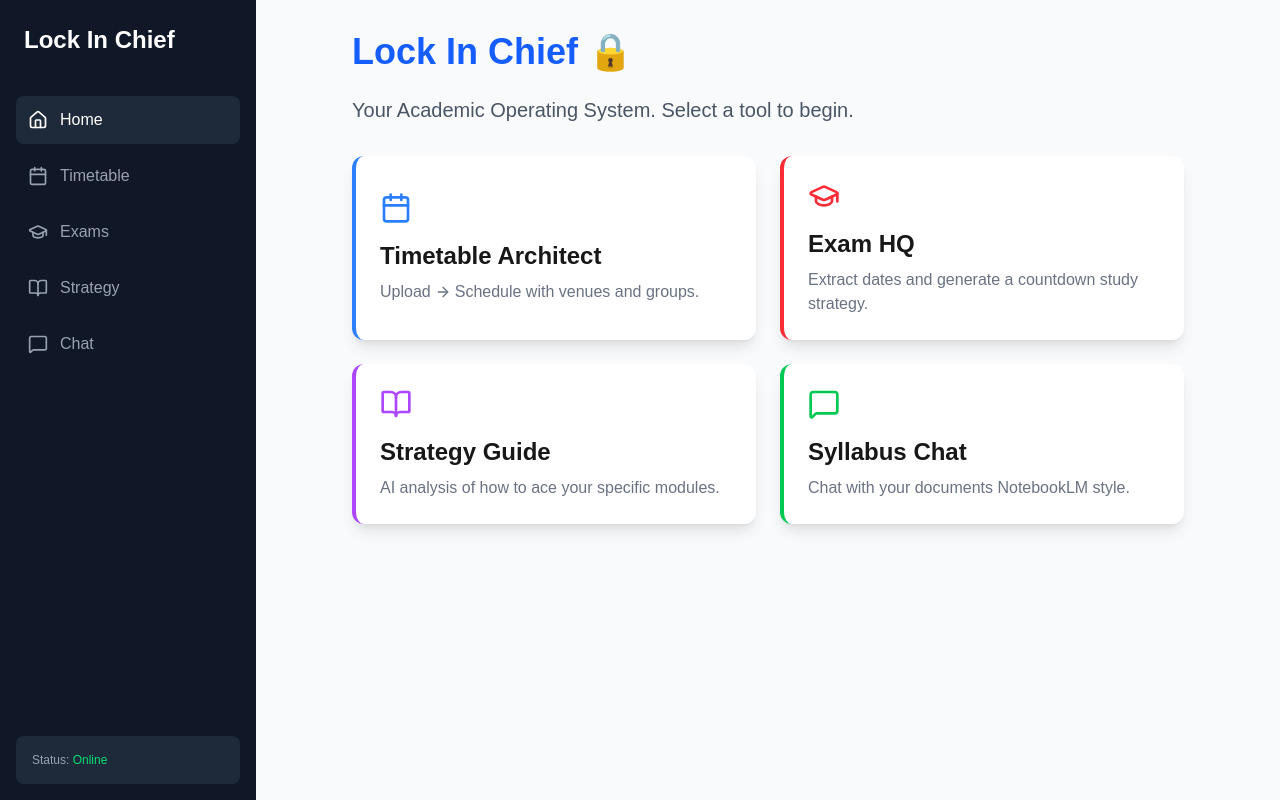
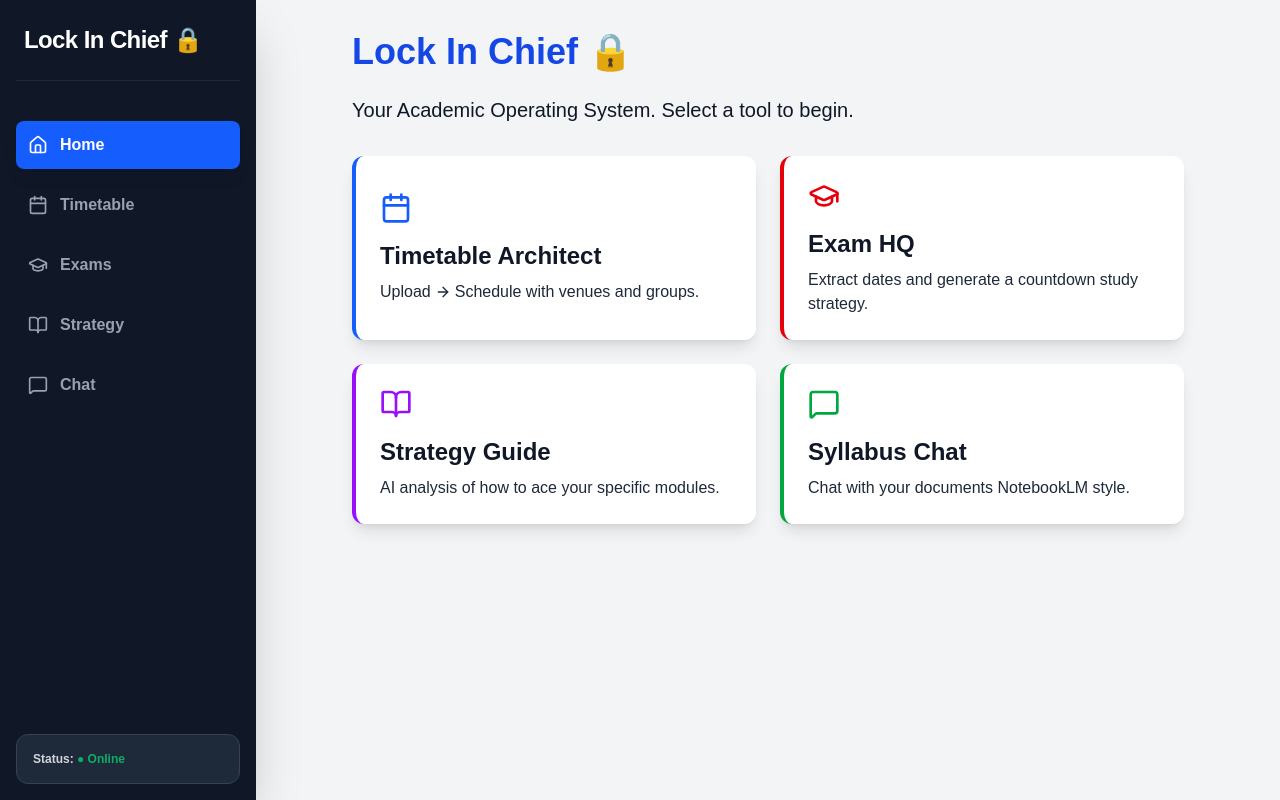
Before and after one commit to SibaSnlv/lock-in-chief, a Next.js app in the folder frontend/: page / in a window 1280 px wide. Built offline with nearby package versions, Linux system fonts and the light colour scheme.

Commit message:
Update the look

```diff
--- a/frontend/app/page.tsx
+++ b/frontend/app/page.tsx
@@ -8,34 +8,34 @@ import { Calendar, BookOpen, MessageSquare, GraduationCap, Upload, Loader2, Home
 // 1. HOME LANDING PAGE
 const Landing = ({ setView }: { setView: (view: string) => void }) => (
   <div className="p-8 max-w-4xl mx-auto">
-    <h1 className="text-4xl font-bold mb-6 text-blue-600">Lock In Chief 🔒</h1>
-    <p className="text-xl text-gray-600 mb-8">Your Academic Operating System. Select a tool to begin.</p>
+    <h1 className="text-4xl font-extrabold mb-6 text-blue-700">Lock In Chief 🔒</h1>
+    <p className="text-xl text-gray-900 mb-8 font-medium">Your Academic Operating System. Select a tool to begin.</p>
 
     <div className="grid grid-cols-1 md:grid-cols-2 gap-6">
-      <button onClick={() => setView('timetable')} className="p-6 bg-white rounded-xl shadow-lg hover:shadow-xl transition border-l-4 border-blue-500 text-left">
-        <Calendar className="w-8 h-8 text-blue-500 mb-4" />
-        <h2 className="text-2xl font-bold">Timetable Architect</h2>
-        <p className="text-gray-500 mt-2 flex items-center gap-1">
+      <button onClick={() => setView('timetable')} className="p-6 bg-white rounded-xl shadow-lg hover:shadow-xl transition border-l-4 border-blue-600 text-left">
+        <Calendar className="w-8 h-8 text-blue-600 mb-4" />
+        <h2 className="text-2xl font-bold text-gray-900">Timetable Architect</h2>
+        <p className="text-gray-800 mt-2 flex items-center gap-1 font-medium">
           Upload <ArrowRight size={16}/> Schedule with venues and groups.
         </p>
       </button>
 
-      <button onClick={() => setView('exams')} className="p-6 bg-white rounded-xl shadow-lg hover:shadow-xl transition border-l-4 border-red-500 text-left">
-        <GraduationCap className="w-8 h-8 text-red-500 mb-4" />
-        <h2 className="text-2xl font-bold">Exam HQ</h2>
-        <p className="text-gray-500 mt-2">Extract dates and generate a countdown study strategy.</p>
+      <button onClick={() => setView('exams')} className="p-6 bg-white rounded-xl shadow-lg hover:shadow-xl transition border-l-4 border-red-600 text-left">
+        <GraduationCap className="w-8 h-8 text-red-600 mb-4" />
+        <h2 className="text-2xl font-bold text-gray-900">Exam HQ</h2>
+        <p className="text-gray-800 mt-2 font-medium">Extract dates and generate a countdown study strategy.</p>
       </button>
 
-      <button onClick={() => setView('strategy')} className="p-6 bg-white rounded-xl shadow-lg hover:shadow-xl transition border-l-4 border-purple-500 text-left">
-        <BookOpen className="w-8 h-8 text-purple-500 mb-4" />
-        <h2 className="text-2xl font-bold">Strategy Guide</h2>
-        <p className="text-gray-500 mt-2">AI analysis of how to ace your specific modules.</p>
+      <button onClick={() => setView('strategy')} className="p-6 bg-white rounded-xl shadow-lg hover:shadow-xl transition border-l-4 border-purple-600 text-left">
+        <BookOpen className="w-8 h-8 text-purple-600 mb-4" />
+        <h2 className="text-2xl font-bold text-gray-900">Strategy Guide</h2>
+        <p className="text-gray-800 mt-2 font-medium">AI analysis of how to ace your specific modules.</p>
       </button>
 
-      <button onClick={() => setView('chat')} className="p-6 bg-white rounded-xl shadow-lg hover:shadow-xl transition border-l-4 border-green-500 text-left">
-        <MessageSquare className="w-8 h-8 text-green-500 mb-4" />
-        <h2 className="text-2xl font-bold">Syllabus Chat</h2>
-        <p className="text-gray-500 mt-2">Chat with your documents NotebookLM style.</p>
+      <button onClick={() => setView('chat')} className="p-6 bg-white rounded-xl shadow-lg hover:shadow-xl transition border-l-4 border-green-600 text-left">
+        <MessageSquare className="w-8 h-8 text-green-600 mb-4" />
+        <h2 className="text-2xl font-bold text-gray-900">Syllabus Chat</h2>
+        <p className="text-gray-800 mt-2 font-medium">Chat with your documents NotebookLM style.</p>
       </button>
     </div>
   </div>
@@ -51,7 +51,6 @@ const Timetable = () => {
     setLoading(true);
     const formData = new FormData(e.currentTarget);
     try {
-      // FIXED: Full URL with endpoint
       const res = await fetch('https://lock-in-chief.onrender.com/generate-timetable', {
         method: 'POST',
         body: formData,
@@ -67,14 +66,19 @@ const Timetable = () => {
 
   return (
     <div className="p-6 space-y-6">
-      <h2 className="text-3xl font-bold flex items-center gap-2"><Calendar /> Timetable Architect</h2>
+      <h2 className="text-3xl font-extrabold flex items-center gap-2 text-gray-900"><Calendar className="text-blue-600"/> Timetable Architect</h2>
 
       {!data ? (
         <form onSubmit={handleUpload} className="bg-white p-6 rounded-lg shadow-md space-y-4">
-          <label className="block font-medium">1. Upload Syllabus PDFs</label>
-          <input type="file" name="files" multiple className="block w-full text-sm text-gray-500 file:mr-4 file:py-2 file:px-4 file:rounded-full file:border-0 file:bg-blue-50 file:text-blue-700 hover:file:bg-blue-100" />
-          <input type="text" name="preference" placeholder="Preferences (e.g. No Friday classes)" className="w-full p-2 border rounded border-gray-300" />
-          <button type="submit" disabled={loading} className="bg-blue-600 text-white px-6 py-2 rounded-lg w-full font-bold">
+          <label className="block font-bold text-gray-900">1. Upload Syllabus PDFs</label>
+          {/* UPDATED: Darker file text */}
+          <input type="file" name="files" multiple className="block w-full text-sm text-gray-900 file:mr-4 file:py-2 file:px-4 file:rounded-full file:border-0 file:bg-blue-100 file:text-blue-800 hover:file:bg-blue-200" />
+
+          <label className="block font-bold text-gray-900">2. Preferences</label>
+          {/* UPDATED: Black text when typing */}
+          <input type="text" name="preference" placeholder="e.g. I prefer morning classes..." className="w-full p-3 border border-gray-300 rounded-lg text-black placeholder-gray-500 font-medium" />
+
+          <button type="submit" disabled={loading} className="bg-blue-600 text-white px-6 py-3 rounded-lg w-full font-bold text-lg hover:bg-blue-700 transition">
             {loading ? <Loader2 className="animate-spin mx-auto"/> : "Generate Schedule"}
           </button>
         </form>
@@ -82,19 +86,21 @@ const Timetable = () => {
         <div className="space-y-4">
           <div className="grid grid-cols-1 md:grid-cols-2 lg:grid-cols-3 gap-4">
             {data.data.timetable.map((cls: any, i: number) => (
-              <div key={i} className="bg-white p-4 rounded-lg shadow border-l-4 border-blue-400">
-                <h3 className="font-bold text-lg">{cls.subject}</h3>
-                <p className="text-sm text-gray-600">{cls.type} • {cls.group}</p>
-                <div className="mt-2 flex items-center gap-2 text-sm font-mono bg-gray-50 p-2 rounded">
+              <div key={i} className="bg-white p-4 rounded-lg shadow-md border-l-4 border-blue-500">
+                <h3 className="font-bold text-lg text-black">{cls.subject}</h3>
+                <p className="text-sm text-gray-900 font-medium">{cls.type} • {cls.group}</p>
+                <div className="mt-2 flex items-center gap-2 text-sm font-bold text-gray-800 bg-gray-100 p-2 rounded">
                   <span>{cls.day}</span>
                   <span>{cls.time}</span>
                 </div>
-                <p className="mt-2 text-xs font-bold text-blue-600 uppercase tracking-wide">📍 {cls.venue}</p>
+                <p className="mt-2 text-sm font-bold text-blue-700 uppercase tracking-wide">📍 {cls.venue}</p>
               </div>
             ))}
           </div>
-          <a href={`data:application/pdf;base64,${data.pdf}`} download="timetable.pdf" className="inline-block bg-gray-800 text-white px-4 py-2 rounded">Download PDF</a>
-          <button onClick={() => setData(null)} className="ml-4 text-gray-500 underline">Start Over</button>
+          <div className="flex gap-4">
+            <a href={`data:application/pdf;base64,${data.pdf}`} download="timetable.pdf" className="inline-block bg-gray-900 text-white px-6 py-2 rounded-lg font-bold hover:bg-black">Download PDF</a>
+            <button onClick={() => setData(null)} className="text-gray-700 font-bold underline hover:text-black">Start Over</button>
+          </div>
         </div>
       )}
     </div>
@@ -111,7 +117,6 @@ const Exams = () => {
     setLoading(true);
     const formData = new FormData(e.currentTarget);
     try {
-      // FIXED: Full URL with endpoint
       const res = await fetch('https://lock-in-chief.onrender.com/generate-exams', { method: 'POST', body: formData });
       if (!res.ok) throw new Error("Server Error");
       setData(await res.json());
@@ -121,32 +126,33 @@ const Exams = () => {
 
   return (
     <div className="p-6 space-y-6">
-      <h2 className="text-3xl font-bold flex items-center gap-2"><GraduationCap /> Exam HQ</h2>
+      <h2 className="text-3xl font-extrabold flex items-center gap-2 text-gray-900"><GraduationCap className="text-red-600"/> Exam HQ</h2>
       {!data ? (
         <form onSubmit={handleUpload} className="bg-white p-6 rounded-lg shadow-md space-y-4">
-          <input type="file" name="files" multiple className="block w-full text-sm text-gray-500 file:mr-4 file:py-2 file:px-4 file:rounded-full file:border-0 file:bg-red-50 file:text-red-700" />
-          <button type="submit" disabled={loading} className="bg-red-600 text-white px-6 py-2 rounded-lg w-full font-bold">
+          <label className="block font-bold text-gray-900">Upload Exam Scope / Timetable</label>
+          <input type="file" name="files" multiple className="block w-full text-sm text-gray-900 file:mr-4 file:py-2 file:px-4 file:rounded-full file:border-0 file:bg-red-100 file:text-red-800" />
+          <button type="submit" disabled={loading} className="bg-red-600 text-white px-6 py-3 rounded-lg w-full font-bold text-lg hover:bg-red-700 transition">
             {loading ? <Loader2 className="animate-spin mx-auto"/> : "Extract Exams"}
           </button>
         </form>
       ) : (
         <div className="grid grid-cols-1 lg:grid-cols-2 gap-6">
-          <div className="bg-white p-6 rounded-lg shadow">
-            <h3 className="font-bold text-xl mb-4">Exam Dates</h3>
+          <div className="bg-white p-6 rounded-lg shadow-md">
+            <h3 className="font-extrabold text-xl mb-4 text-black border-b pb-2">Exam Dates</h3>
             {data.data.exams.map((ex: any, i: number) => (
-              <div key={i} className="flex justify-between border-b py-2">
-                <span>{ex.title}</span>
-                <span className="font-mono bg-red-100 text-red-800 px-2 rounded">{ex.date}</span>
+              <div key={i} className="flex justify-between border-b border-gray-100 py-3">
+                <span className="font-bold text-gray-800">{ex.title}</span>
+                <span className="font-bold font-mono bg-red-100 text-red-900 px-3 py-1 rounded">{ex.date}</span>
               </div>
             ))}
           </div>
-          <div className="bg-white p-6 rounded-lg shadow">
-            <h3 className="font-bold text-xl mb-4">Study Plan</h3>
+          <div className="bg-white p-6 rounded-lg shadow-md">
+            <h3 className="font-extrabold text-xl mb-4 text-black border-b pb-2">Study Plan</h3>
             {data.data.study_schedule.map((s: any, i: number) => (
-              <div key={i} className="mb-4">
-                <div className="font-bold text-gray-700">{s.week}</div>
-                <div className="text-sm text-gray-600">{s.focus}</div>
-                <div className="text-xs text-blue-500">{s.method}</div>
+              <div key={i} className="mb-4 bg-gray-50 p-3 rounded">
+                <div className="font-bold text-black">{s.week}</div>
+                <div className="text-sm text-gray-900 font-medium mt-1">{s.focus}</div>
+                <div className="text-xs text-blue-700 font-bold mt-1">{s.method}</div>
               </div>
             ))}
           </div>
@@ -166,7 +172,6 @@ const Strategy = () => {
     setLoading(true);
     const formData = new FormData(e.currentTarget);
     try {
-      // FIXED: Full URL with endpoint
       const res = await fetch('https://lock-in-chief.onrender.com/generate-strategy', { method: 'POST', body: formData });
       if (!res.ok) throw new Error("Server Error");
       setData(await res.json());
@@ -176,36 +181,38 @@ const Strategy = () => {
 
   return (
     <div className="p-6 space-y-6">
-      <h2 className="text-3xl font-bold flex items-center gap-2"><BookOpen /> Strategy Guide</h2>
+      <h2 className="text-3xl font-extrabold flex items-center gap-2 text-gray-900"><BookOpen className="text-purple-600"/> Strategy Guide</h2>
       {!data ? (
         <form onSubmit={handleUpload} className="bg-white p-6 rounded-lg shadow-md space-y-4">
-          <p className="text-sm text-gray-500">Upload Study Guides or Syllabus for analysis.</p>
-          <input type="file" name="files" multiple className="block w-full text-sm text-gray-500 file:mr-4 file:py-2 file:px-4 file:rounded-full file:border-0 file:bg-purple-50 file:text-purple-700" />
-          <button type="submit" disabled={loading} className="bg-purple-600 text-white px-6 py-2 rounded-lg w-full font-bold">
+          <p className="text-base text-gray-900 font-medium">Upload Study Guides or Syllabus for analysis.</p>
+          <input type="file" name="files" multiple className="block w-full text-sm text-gray-900 file:mr-4 file:py-2 file:px-4 file:rounded-full file:border-0 file:bg-purple-100 file:text-purple-800" />
+          <button type="submit" disabled={loading} className="bg-purple-600 text-white px-6 py-3 rounded-lg w-full font-bold text-lg hover:bg-purple-700 transition">
             {loading ? <Loader2 className="animate-spin mx-auto"/> : "Analyze Strategy"}
           </button>
         </form>
       ) : (
         <div className="space-y-4">
-          <div className="bg-blue-50 p-4 rounded-lg border border-blue-200">
-            <h3 className="font-bold text-blue-800">General Advice</h3>
-            <p className="text-blue-900">{data.data.general_advice}</p>
+          <div className="bg-blue-50 p-6 rounded-lg border-l-4 border-blue-600">
+            <h3 className="font-bold text-blue-900 text-lg mb-2">General Advice</h3>
+            <p className="text-blue-950 font-medium leading-relaxed">{data.data.general_advice}</p>
           </div>
-          <div className="grid gap-4">
+          <div className="grid gap-6">
             {data.data.modules.map((mod: any, i: number) => (
-              <div key={i} className="bg-white p-6 rounded-lg shadow">
-                <div className="flex justify-between items-start">
-                  <h3 className="font-bold text-xl">{mod.name}</h3>
-                  <span className="bg-yellow-100 text-yellow-800 text-xs px-2 py-1 rounded uppercase">{mod.difficulty}</span>
+              <div key={i} className="bg-white p-6 rounded-lg shadow-md border border-gray-200">
+                <div className="flex justify-between items-start mb-4">
+                  <h3 className="font-extrabold text-xl text-black">{mod.name}</h3>
+                  <span className="bg-yellow-100 text-yellow-900 text-xs font-bold px-3 py-1 rounded uppercase border border-yellow-200">{mod.difficulty}</span>
                 </div>
-                <div className="mt-4 grid grid-cols-1 md:grid-cols-2 gap-4">
+                <div className="grid grid-cols-1 md:grid-cols-2 gap-6">
                   <div>
-                    <h4 className="font-bold text-sm text-gray-500">Key Topics</h4>
-                    <ul className="list-disc list-inside text-sm">{mod.key_topics.map((t: string) => <li key={t}>{t}</li>)}</ul>
+                    <h4 className="font-bold text-sm text-gray-500 uppercase tracking-wide mb-2">Key Topics</h4>
+                    <ul className="list-disc list-inside text-sm text-gray-900 font-medium space-y-1">
+                      {mod.key_topics.map((t: string) => <li key={t}>{t}</li>)}
+                    </ul>
                   </div>
                   <div>
-                    <h4 className="font-bold text-sm text-gray-500">Strategy</h4>
-                    <p className="text-sm">{mod.strategy}</p>
+                    <h4 className="font-bold text-sm text-gray-500 uppercase tracking-wide mb-2">Strategy</h4>
+                    <p className="text-sm text-gray-900 leading-relaxed font-medium">{mod.strategy}</p>
                   </div>
                 </div>
               </div>
@@ -231,13 +238,12 @@ const Chat = () => {
     for (let i = 0; i < e.target.files.length; i++) {
       formData.append('files', e.target.files[i]);
     }
-    // Re-use timetable endpoint to extract text
     try {
       const res = await fetch('https://lock-in-chief.onrender.com/generate-timetable', { method: 'POST', body: formData });
       if (!res.ok) throw new Error("Server Error");
       const json = await res.json();
       setContext(json.raw_text);
-      setMessages([{ role: "system", content: "Documents loaded. Ask me anything!" }]);
+      setMessages([{ role: "system", content: "Documents loaded. I'm ready to answer your questions!" }]);
     } catch(e) { alert("Error loading documents."); }
     setLoading(false);
   };
@@ -249,7 +255,6 @@ const Chat = () => {
     setInput("");
 
     try {
-      // FIXED: Full URL with endpoint
       const res = await fetch('https://lock-in-chief.onrender.com/chat', {
         method: 'POST',
         headers: { 'Content-Type': 'application/json' },
@@ -264,33 +269,33 @@ const Chat = () => {
 
   return (
     <div className="h-full flex flex-col p-6">
-      <h2 className="text-3xl font-bold flex items-center gap-2 mb-4"><MessageSquare /> Syllabus Chat</h2>
+      <h2 className="text-3xl font-extrabold flex items-center gap-2 mb-4 text-gray-900"><MessageSquare className="text-green-600"/> Syllabus Chat</h2>
 
       {!context ? (
-        <div className="flex-1 flex flex-col justify-center items-center bg-white rounded-lg border-2 border-dashed border-gray-300 p-12">
-          <Upload className="w-12 h-12 text-gray-400 mb-4" />
-          <p className="text-xl text-gray-600 mb-4">Upload documents to start chatting</p>
-          <input type="file" multiple onChange={handleUpload} className="block w-64 text-sm text-gray-500 file:mr-4 file:py-2 file:px-4 file:rounded-full file:border-0 file:bg-green-50 file:text-green-700" />
-          {loading && <p className="mt-4 text-green-600 font-bold">Reading documents...</p>}
+        <div className="flex-1 flex flex-col justify-center items-center bg-white rounded-xl border-2 border-dashed border-gray-300 p-12">
+          <Upload className="w-16 h-16 text-gray-400 mb-6" />
+          <p className="text-2xl text-gray-800 font-bold mb-4">Upload documents to start chatting</p>
+          <input type="file" multiple onChange={handleUpload} className="block w-64 text-sm text-gray-700 file:mr-4 file:py-3 file:px-6 file:rounded-full file:border-0 file:bg-green-100 file:text-green-800 font-bold hover:file:bg-green-200 cursor-pointer" />
+          {loading && <p className="mt-4 text-green-700 font-bold animate-pulse">Reading documents...</p>}
         </div>
       ) : (
-        <div className="flex-1 flex flex-col bg-white rounded-lg shadow overflow-hidden h-[500px]">
-          <div className="flex-1 overflow-y-auto p-4 space-y-4">
+        <div className="flex-1 flex flex-col bg-white rounded-xl shadow-lg border border-gray-200 overflow-hidden h-[600px]">
+          <div className="flex-1 overflow-y-auto p-6 space-y-4 bg-gray-50">
             {messages.map((m, i) => (
-              <div key={i} className={`p-3 rounded-lg max-w-[80%] ${m.role === 'user' ? 'bg-blue-600 text-white ml-auto' : 'bg-gray-100 text-gray-800'}`}>
+              <div key={i} className={`p-4 rounded-xl max-w-[85%] font-medium leading-relaxed ${m.role === 'user' ? 'bg-blue-600 text-white ml-auto shadow-md' : 'bg-white text-gray-900 border border-gray-200 shadow-sm'}`}>
                 {m.content}
               </div>
             ))}
           </div>
-          <div className="p-4 border-t flex gap-2">
+          <div className="p-4 border-t border-gray-200 bg-white flex gap-3">
             <input
               value={input}
               onChange={(e) => setInput(e.target.value)}
               onKeyPress={(e) => e.key === 'Enter' && sendMessage()}
-              placeholder="Ask about your syllabus..."
-              className="flex-1 p-2 border rounded"
+              placeholder="Ask a question about your syllabus..."
+              className="flex-1 p-3 border border-gray-300 rounded-lg text-black placeholder-gray-500 font-medium focus:ring-2 focus:ring-blue-500 outline-none"
             />
-            <button onClick={sendMessage} className="bg-green-600 text-white px-4 py-2 rounded">Send</button>
+            <button onClick={sendMessage} className="bg-green-600 text-white px-6 py-2 rounded-lg font-bold hover:bg-green-700 transition shadow-md">Send</button>
           </div>
         </div>
       )}
@@ -303,31 +308,31 @@ export default function Page() {
   const [view, setView] = useState('home');
 
   return (
-    <div className="flex bg-gray-50 min-h-screen">
+    <div className="flex bg-gray-100 min-h-screen">
       {/* Sidebar */}
-      <div className="w-64 bg-gray-900 text-white h-screen fixed left-0 top-0 p-4 flex flex-col z-10">
-        <div className="mb-8 p-2">
-          <h1 className="text-2xl font-bold text-white">Lock In Chief</h1>
+      <div className="w-64 bg-gray-900 text-white h-screen fixed left-0 top-0 p-4 flex flex-col z-10 shadow-2xl">
+        <div className="mb-10 p-2 border-b border-gray-800 pb-6">
+          <h1 className="text-2xl font-extrabold text-white tracking-tight">Lock In Chief 🔒</h1>
         </div>
-        <nav className="space-y-2">
-          <button onClick={() => setView('home')} className={`w-full flex items-center gap-3 p-3 rounded-lg transition ${view === 'home' ? "bg-gray-800 text-white" : "text-gray-400 hover:text-white"}`}>
+        <nav className="space-y-3">
+          <button onClick={() => setView('home')} className={`w-full flex items-center gap-3 p-3 rounded-lg transition font-bold ${view === 'home' ? "bg-blue-600 text-white shadow-lg" : "text-gray-400 hover:text-white hover:bg-gray-800"}`}>
             <Home size={20}/> Home
           </button>
-          <button onClick={() => setView('timetable')} className={`w-full flex items-center gap-3 p-3 rounded-lg transition ${view === 'timetable' ? "bg-gray-800 text-white" : "text-gray-400 hover:text-white"}`}>
+          <button onClick={() => setView('timetable')} className={`w-full flex items-center gap-3 p-3 rounded-lg transition font-bold ${view === 'timetable' ? "bg-blue-600 text-white shadow-lg" : "text-gray-400 hover:text-white hover:bg-gray-800"}`}>
             <Calendar size={20}/> Timetable
           </button>
-          <button onClick={() => setView('exams')} className={`w-full flex items-center gap-3 p-3 rounded-lg transition ${view === 'exams' ? "bg-gray-800 text-white" : "text-gray-400 hover:text-white"}`}>
+          <button onClick={() => setView('exams')} className={`w-full flex items-center gap-3 p-3 rounded-lg transition font-bold ${view === 'exams' ? "bg-blue-600 text-white shadow-lg" : "text-gray-400 hover:text-white hover:bg-gray-800"}`}>
             <GraduationCap size={20}/> Exams
           </button>
-          <button onClick={() => setView('strategy')} className={`w-full flex items-center gap-3 p-3 rounded-lg transition ${view === 'strategy' ? "bg-gray-800 text-white" : "text-gray-400 hover:text-white"}`}>
+          <button onClick={() => setView('strategy')} className={`w-full flex items-center gap-3 p-3 rounded-lg transition font-bold ${view === 'strategy' ? "bg-blue-600 text-white shadow-lg" : "text-gray-400 hover:text-white hover:bg-gray-800"}`}>
             <BookOpen size={20}/> Strategy
           </button>
-          <button onClick={() => setView('chat')} className={`w-full flex items-center gap-3 p-3 rounded-lg transition ${view === 'chat' ? "bg-gray-800 text-white" : "text-gray-400 hover:text-white"}`}>
+          <button onClick={() => setView('chat')} className={`w-full flex items-center gap-3 p-3 rounded-lg transition font-bold ${view === 'chat' ? "bg-blue-600 text-white shadow-lg" : "text-gray-400 hover:text-white hover:bg-gray-800"}`}>
             <MessageSquare size={20}/> Chat
           </button>
         </nav>
-        <div className="mt-auto p-4 bg-gray-800 rounded-lg">
-          <p className="text-xs text-gray-400">Status: <span className="text-green-400">Online</span></p>
+        <div className="mt-auto p-4 bg-gray-800 rounded-xl border border-gray-700">
+          <p className="text-xs text-gray-300 font-bold">Status: <span className="text-green-400 animate-pulse">● Online</span></p>
         </div>
       </div>
 
```
